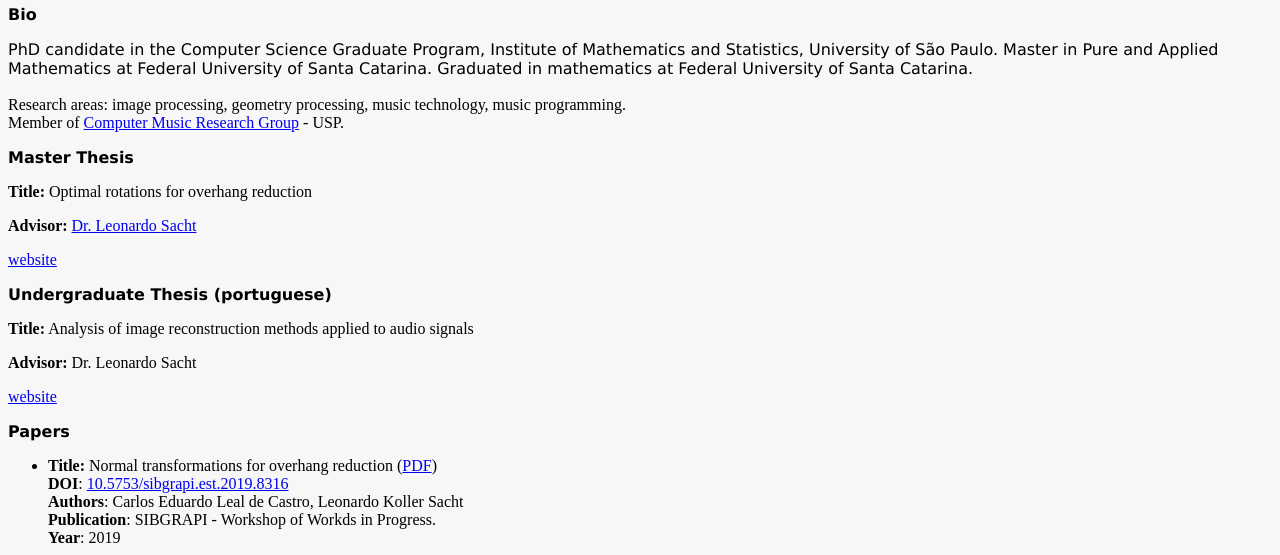
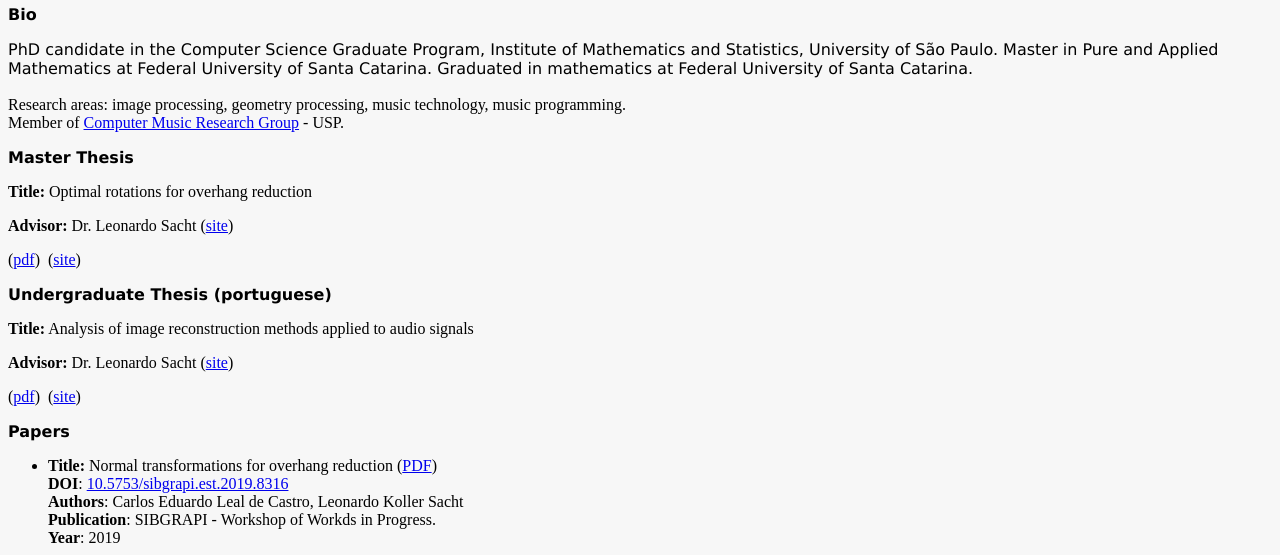
Before and after one commit to carloselcastro/carloselcastro.github.io, a plain HTML site: page index.html in a window 1280 px wide. Shown: the part 245-800 px from the top of the page. Drawn offline with Linux system fonts and the light colour scheme.

Commit message:
add pdf msc and tcc

```diff
--- a/index.html
+++ b/index.html
@@ -58,14 +58,13 @@
 
     <p><font size="3" face="verdana"><b>Master Thesis</b></font></p>
     <p><b>Title:</b> Optimal rotations for overhang reduction</p>
-    <p><b>Advisor:</b> <a href="http://mtm.ufsc.br/~leo" target="_blank"> Dr. Leonardo Sacht</a></p>
-    <p><a href="http://mtm.ufsc.br/~leo/msc_Carlos/index.html" target="_blank"> website</a></p>
+    <p><b>Advisor:</b> Dr. Leonardo Sacht (<a href="http://mtm.ufsc.br/~leo" target="_blank">site</a>)</p>
+    <p>(<a href="files/document.pdf" target="_blank">pdf</a>)&nbsp;&nbsp;(<a href="http://mtm.ufsc.br/~leo/msc_Carlos/index.html" target="_blank">site</a>)</p>
 
     <p><font size="3" face="verdana"><b>Undergraduate Thesis (portuguese)</b></font></p>
     <p><b>Title:</b> Analysis of image reconstruction methods applied to audio signals </p>
-    <p><b>Advisor:</b>  Dr. Leonardo Sacht</p>
-    <p><a href="http://mtm.ufsc.br/~leo/som" target="_blank"> website</a></p>
-
+    <p><b>Advisor:</b>  Dr. Leonardo Sacht (<a href="http://mtm.ufsc.br/~leo" target="_blank">site</a>)</p>
+    <p>(<a href="files/tcc_carlos_final.pdf" target="_blank">pdf</a>)&nbsp;&nbsp;(<a href="http://mtm.ufsc.br/~leo/som" target="_blank">site</a>)</p>
     <p><font size="3" face="verdana"><b>Papers</b></font></p>
 
     <ul>
```
Also changed, not shown: 3 other files.
